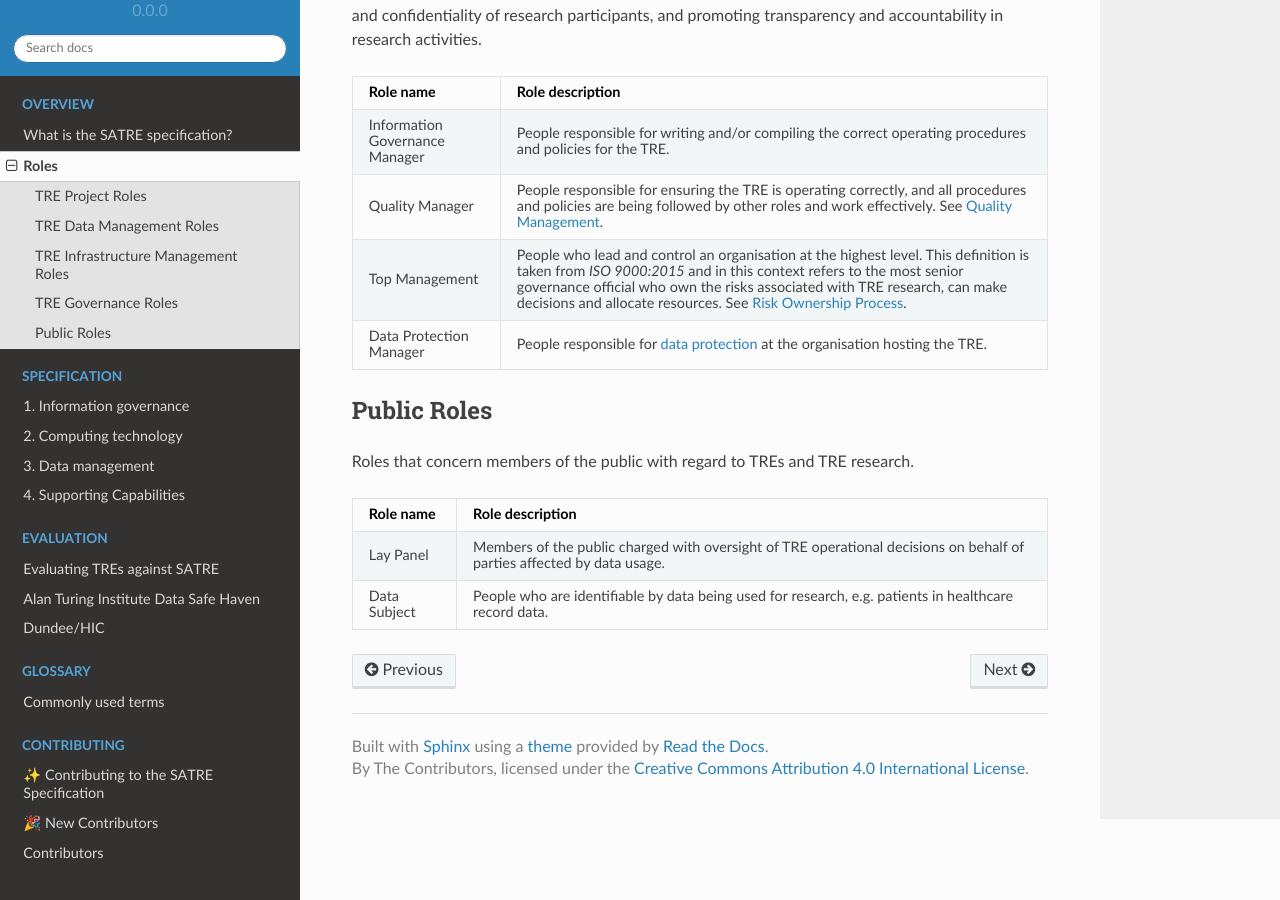
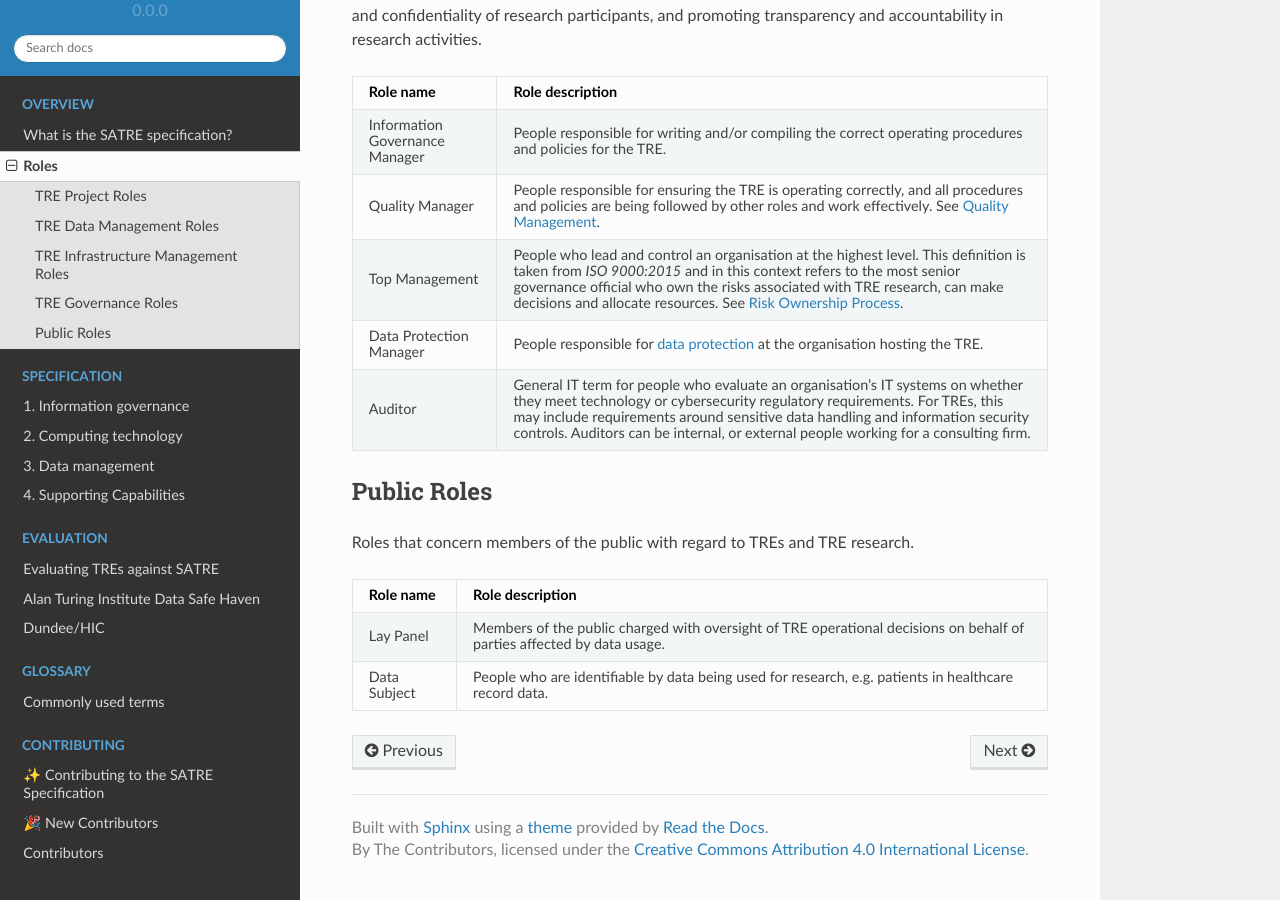
Before and after one commit to sa-tre/satre-specification, a Sphinx documentation site: the page built from docs/source/roles.md, in a window 1280 px wide and 900 px high, scrolled down 1733 px. Built offline with Sphinx 7.4.7 and the Read the Docs theme 2.0.0, drawn with Linux system fonts in a browser that asks for light colours.

Commit message:
add auditor role

````diff
--- a/docs/source/roles.md
+++ b/docs/source/roles.md
@@ -92,6 +92,8 @@ Such governance responsibilities typically involve establishing policies and pro
   - People who lead and control an organisation at the highest level. This definition is taken from *ISO 9000:2015* and in this context refers to the most senior governance official who own the risks associated with TRE research, can make decisions and allocate resources. See {ref}`risk_ownership_process`.
 * - Data Protection Manager
   - People responsible for {ref}`data protection <data_protection>` at the organisation hosting the TRE.
+* - Auditor
+  - General IT term for people who evaluate an organisation’s IT systems on whether they meet technology or cybersecurity regulatory requirements. For TREs, this may include requirements around sensitive data handling and information security controls. Auditors can be internal, or external people working for a consulting firm.
 
 ```
 
````
